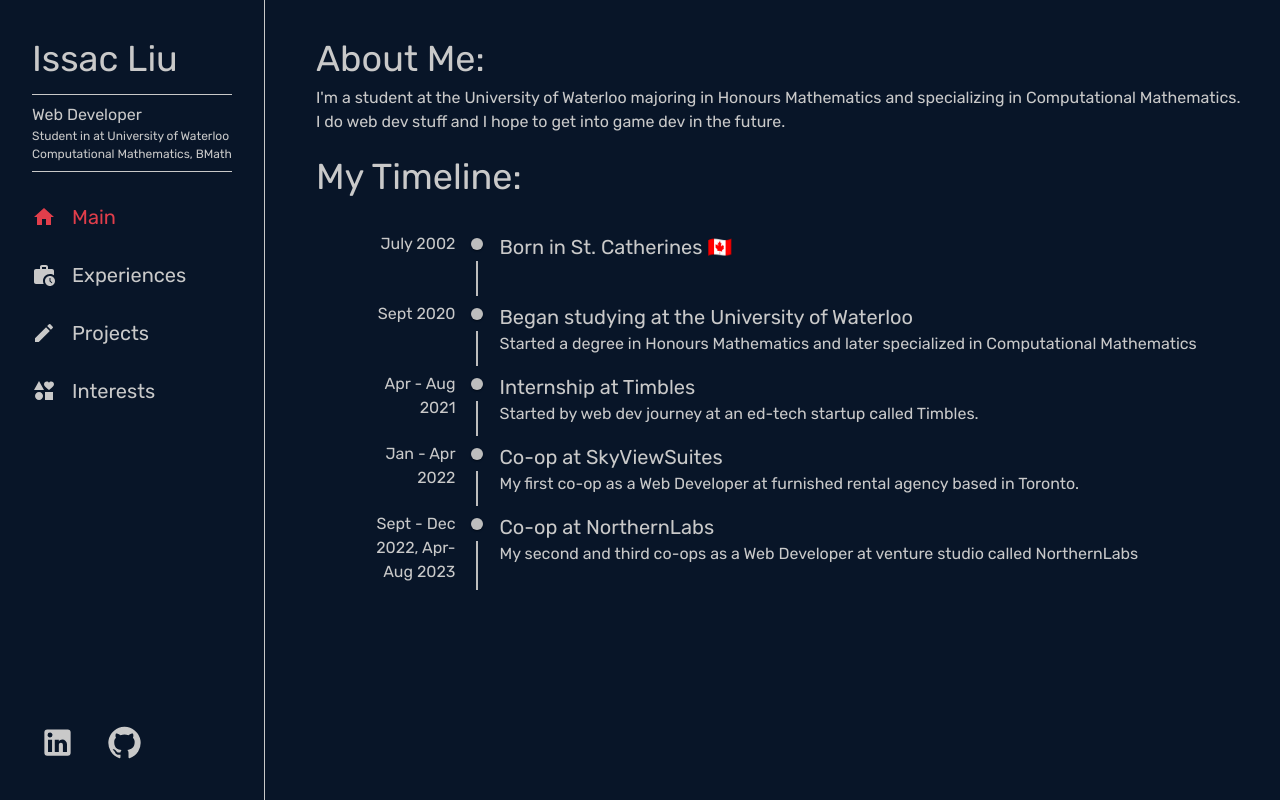
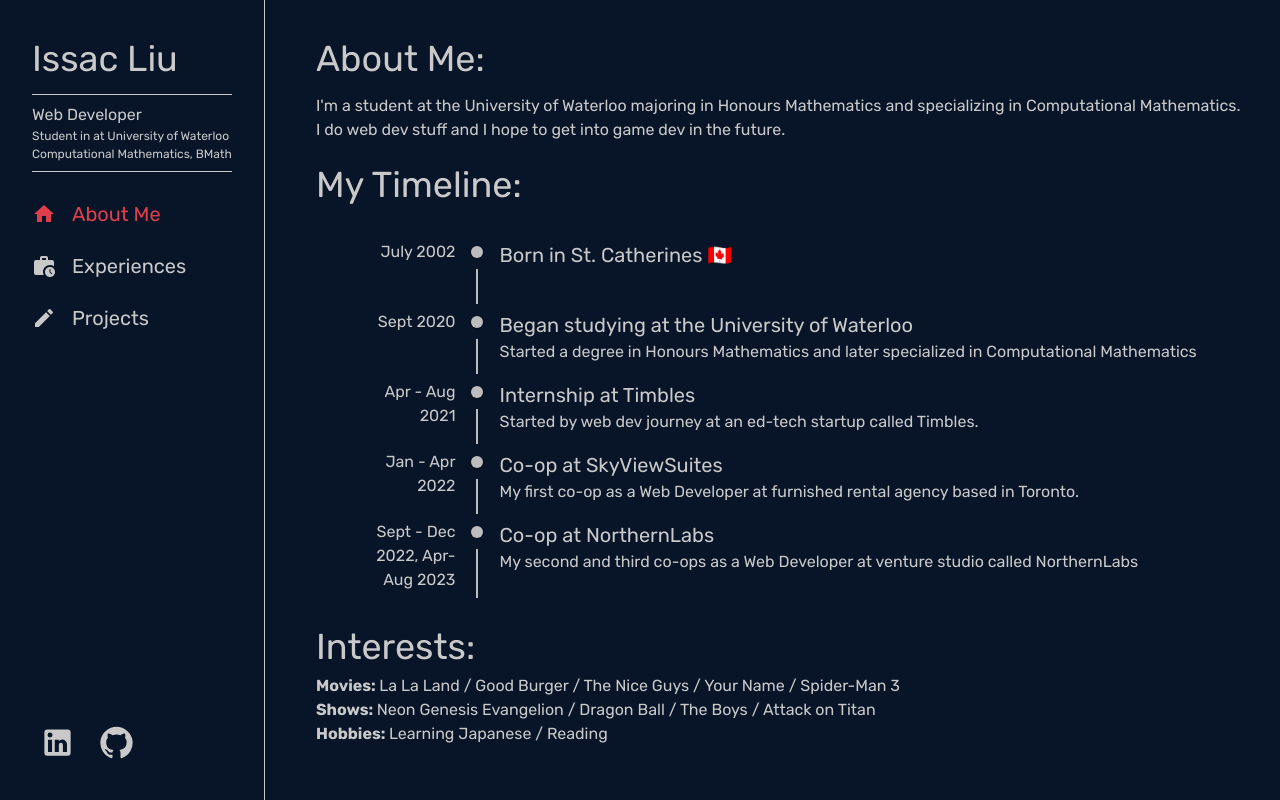
Before and after one commit to yung-tat/yung-tat.github.io, a React (Vite) app: page / in a window 1280 px wide. Built offline with nearby package versions, Linux system fonts and the light colour scheme.

Commit message:
Add Interests

```diff
--- a/src/components/InfoCard/InfoCard.tsx
+++ b/src/components/InfoCard/InfoCard.tsx
@@ -3,10 +3,11 @@ import { FC, ReactNode } from "react";
 import { darkBorder } from "../../constants/common";
 
 interface IInfoCard {
+  height?: string;
   children: ReactNode;
 }
 
-const InfoCard: FC<IInfoCard> = ({ children }) => {
+const InfoCard: FC<IInfoCard> = ({ height, children }) => {
   return (
     <Grid
       container
@@ -17,6 +18,7 @@ const InfoCard: FC<IInfoCard> = ({ children }) => {
         // border: "1px solid " + darkBorder,
         marginBottom: 2,
         display: "flex",
+        height: height,
       }}
     >
       {children}
--- a/src/components/Sidebar/components/ContactLinks/ContactLinks.tsx
+++ b/src/components/Sidebar/components/ContactLinks/ContactLinks.tsx
@@ -7,7 +7,7 @@ const ContactLinks = () => {
       <IconButton
         href="https://www.linkedin.com/in/issac-liu-890b281b1/"
         target="_blank"
-        sx={{ marginRight: 2 }}
+        sx={{ marginRight: 1 }}
       >
         <LinkedIn
           fontSize="large"
--- a/src/components/Sidebar/components/NavLinks/NavLinks.tsx
+++ b/src/components/Sidebar/components/NavLinks/NavLinks.tsx
@@ -16,6 +16,8 @@ const NavLinks = () => {
   return navlinks.map((navlink) => (
     <MenuItem
       sx={(theme) => ({
+        display: "flex",
+        alignContent: "center",
         marginBottom: 2,
         paddingX: 4,
         color:
@@ -31,7 +33,7 @@ const NavLinks = () => {
       disableGutters
     >
       {navlink.icon}
-      <Typography sx={{ fontSize: "20px", marginLeft: 2 }}>
+      <Typography sx={{ fontSize: "20px", marginLeft: 2, lineHeight: 1 }}>
         {navlink.title}
       </Typography>
     </MenuItem>
--- a/src/components/TitledContent/TitledContent.tsx
+++ b/src/components/TitledContent/TitledContent.tsx
@@ -11,12 +11,11 @@ const TitledContent: FC<ITitledContent> = ({ title, subtext, children }) => {
   return (
     <>
       <Box>
-        <Typography sx={{ fontSize: "52px", lineHeight: 1, marginBottom: 1 }}>
+        <Typography sx={{ fontSize: "36px", marginBottom: 1 }}>
           {title}
         </Typography>
         <Typography>{subtext}</Typography>
       </Box>
-      <Divider sx={{ marginY: 2 }} />
       {children}
     </>
   );
--- /dev/null
+++ b/src/constants/interests.ts
@@ -0,0 +1,70 @@
+/**
+ * Favorites:
+ * Animated Movie: Your Name
+ * Real People Movie: La La Land
+ * Shows: Neon Genesis Evangelion
+ * Albums: MBDTF
+ * Games: Minecraft, Rocket League
+ */
+
+import { IFavorites } from "../types/interests";
+
+export const movies = [
+  "La La Land",
+  "Good Burger",
+  "The Nice Guys",
+  "Your Name",
+  "Spider-Man 3",
+];
+
+export const shows = [
+  "Neon Genesis Evangelion",
+  "Dragon Ball",
+  "The Boys",
+  "Attack on Titan",
+];
+
+export const music = ["Kanye", "City Pop", "Joe Hisaishi"];
+
+export const hobbies = ["Learning Japanese", "Reading"];
+
+const moviesUnused: IFavorites = {
+  category: "Movies",
+  item: [
+    {
+      name: "La La Land",
+      image:
+        "https://upload.wikimedia.org/wikipedia/en/a/ab/La_La_Land_%28film%29.png",
+    },
+    {
+      name: "Good Burger",
+      image:
+        "https://upload.wikimedia.org/wikipedia/en/c/c0/Good_Burger_film_poster.jpg",
+    },
+    {
+      name: "The Nice Guys",
+      image:
+        "https://upload.wikimedia.org/wikipedia/en/e/e9/The_Nice_Guys_poster.png",
+    },
+    {
+      name: "Your Name",
+      image:
+        "https://upload.wikimedia.org/wikipedia/en/0/0b/Your_Name_poster.png",
+    },
+    {
+      name: "Spider-Man 3",
+      image:
+        "https://upload.wikimedia.org/wikipedia/en/7/7a/Spider-Man_3%2C_International_Poster.jpg",
+    },
+  ],
+};
+
+const showsUnused: IFavorites = {
+  category: "Shows",
+  item: [
+    {
+      name: "Neon Genesis Evangelion",
+      image: "",
+    },
+  ],
+};
--- a/src/constants/sidebar.tsx
+++ b/src/constants/sidebar.tsx
@@ -8,8 +8,8 @@ import {
 import { INavLink } from "../types/common";
 
 export const navlinks: INavLink[] = [
-  { title: "Main", path: "/", icon: <Home /> },
+  { title: "About Me", path: "/", icon: <Home /> },
   { title: "Experiences", path: "/experiences", icon: <WorkHistory /> },
   { title: "Projects", path: "/projects", icon: <Create /> },
-  { title: "Interests", path: "/interests", icon: <Interests /> },
+  // { title: "Interests", path: "/interests", icon: <Interests /> },
 ];
--- a/src/pages/Interests/Interests.tsx
+++ b/src/pages/Interests/Interests.tsx
@@ -1,13 +1,6 @@
+import { Box, Grid, Typography } from "@mui/material";
+import InfoCard from "../../components/InfoCard";
 import TitledContent from "../../components/TitledContent";
-
-/**
- * Favorites:
- * Animated Movie: Your Name
- * Real People Movie: La La Land
- * Shows: Neon Genesis Evangelion
- * Albums: MBDTF
- * Games: Minecraft, Rocket League
- */
 
 const Interests = () => {
   return (
@@ -15,7 +8,10 @@ const Interests = () => {
       title="Interests"
       subtext="Things I like to spend my time on"
     >
-      tests
+      <InfoCard>
+        <Typography>CATEGORY</Typography>
+        <img src="" style={{ height: "250px" }} />
+      </InfoCard>
     </TitledContent>
   );
 };
--- a/src/pages/Main/Main.tsx
+++ b/src/pages/Main/Main.tsx
@@ -13,11 +13,11 @@ import {
 import TimelineEntry from "../../components/TimelineEntry";
 import { timelineInfo } from "../../constants/timeline";
 import MyTimeline from "./components/MyTimeline";
+import { hobbies, movies, shows } from "../../constants/interests";
 
 const Main = () => {
   return (
-    <>
-      <Typography sx={{ fontSize: "36px" }}>About Me:</Typography>
+    <TitledContent title="About Me:" subtext="">
       <Typography sx={{ marginBottom: 2 }}>
         I'm a student at the University of Waterloo majoring in Honours
         Mathematics and specializing in Computational Mathematics. I do web dev
@@ -25,7 +25,20 @@ const Main = () => {
       </Typography>
       <Typography sx={{ fontSize: "36px" }}>My Timeline:</Typography>
       <MyTimeline />
-    </>
+      <Typography sx={{ fontSize: "36px" }}>Interests:</Typography>
+      <Typography>
+        <b>Movies: </b>
+        {movies.join(" / ")}
+      </Typography>
+      <Typography>
+        <b>Shows: </b>
+        {shows.join(" / ")}
+      </Typography>
+      <Typography>
+        <b>Hobbies: </b>
+        {hobbies.join(" / ")}
+      </Typography>
+    </TitledContent>
   );
 };
 
--- /dev/null
+++ b/src/types/interests.ts
@@ -0,0 +1,9 @@
+export interface IFavorites {
+  category: string;
+  item: IInterest[];
+}
+
+export interface IInterest {
+  image: string;
+  name: string;
+}
```
